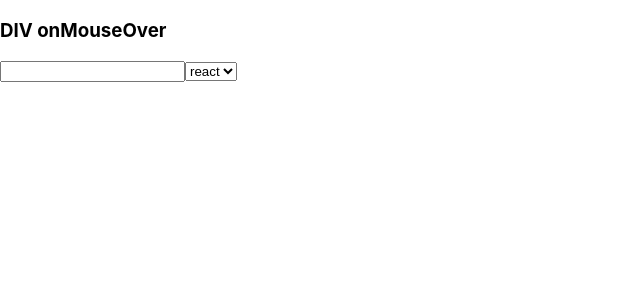
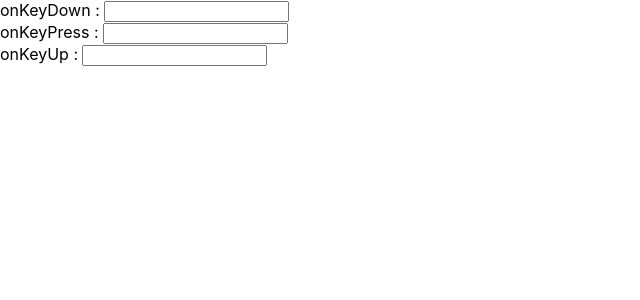
Before and after one commit to chaengs/React200, a React (Create React App) app: page / in a window 1280 px wide. Shown: the top 300 px of the page, without its empty margins (0-640 px from the left). Built offline with nearby package versions, Linux system fonts and the light colour scheme.

Commit message:
071 key 이벤트 사용하기(onKeyDown, onKeyPress, onKeyUp)

```diff
--- a/src/App.js
+++ b/src/App.js
@@ -1,10 +1,10 @@
 import React from 'react';
-import ReactMouseOut from './R070_onMouseOut'
+import ReactOnKey from './R071_OnKey'
 
 function App() {
   return (
     <div>
-      <ReactMouseOut />
+      <ReactOnKey />
     </div>
   );
 }
--- /dev/null
+++ b/src/R071_OnKey.js
@@ -0,0 +1,23 @@
+import React, { Component } from "react";
+
+class R071_OnKey extends Component {
+    OnKey(event, e) {
+        var val = e.target.value;
+        console.log('event : '+event+", value: "+val);
+    }
+
+    render(){
+        return (
+            <>
+                onKeyDown : <input type="text"
+                onKeyDown = {e => this.OnKey("onKeyDown", e)}/><br/>
+                onKeyPress : <input type="text"
+                onKeyPress = {e => this.OnKey("onKeyPress", e)}/><br/>
+                onKeyUp : <input type="text"
+                onKeyUp = {e => this.OnKey("onKeyUp", e)}/><br/>
+            </>
+        )
+    }
+}
+
+export default R071_OnKey;
```
